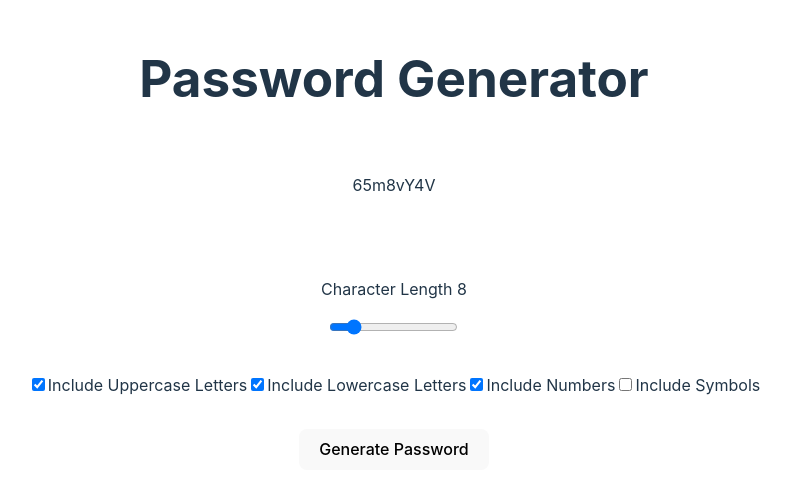
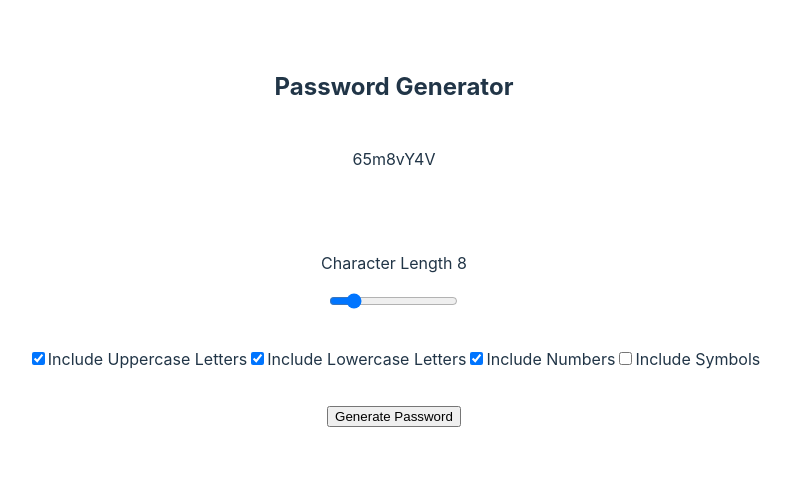
Before and after one commit to jueet/password-generator, a React (Vite) app: page / in a window 1280 px wide. Shown: the part 141-634 px from the top of the page, without its empty margins (246-1037 px from the left). Built offline with nearby package versions, Linux system fonts and the light colour scheme.

Commit message:
removed some classes

```diff
--- a/src/index.css
+++ b/src/index.css
@@ -6,7 +6,7 @@
 
   color-scheme: light dark;
   color: rgba(255, 255, 255, 0.87);
-  background-color: #242424;
+  background-color: #121212;
 
   font-synthesis: none;
   text-rendering: optimizeLegibility;
@@ -20,6 +20,7 @@
   color: #646cff;
   text-decoration: inherit;
 }
+
 a:hover {
   color: #535bf2;
 }
@@ -33,38 +34,13 @@
 }
 
 h1 {
-  font-size: 3.2em;
-  line-height: 1.1;
+  font-size: 1.5em;
 }
 
-button {
-  border-radius: 8px;
-  border: 1px solid transparent;
-  padding: 0.6em 1.2em;
-  font-size: 1em;
-  font-weight: 500;
-  font-family: inherit;
-  background-color: #1a1a1a;
-  cursor: pointer;
-  transition: border-color 0.25s;
-}
-button:hover {
-  border-color: #646cff;
-}
-button:focus,
-button:focus-visible {
-  outline: 4px auto -webkit-focus-ring-color;
-}
 
 @media (prefers-color-scheme: light) {
   :root {
     color: #213547;
     background-color: #ffffff;
   }
-  a:hover {
-    color: #747bff;
-  }
-  button {
-    background-color: #f9f9f9;
-  }
 }
```
